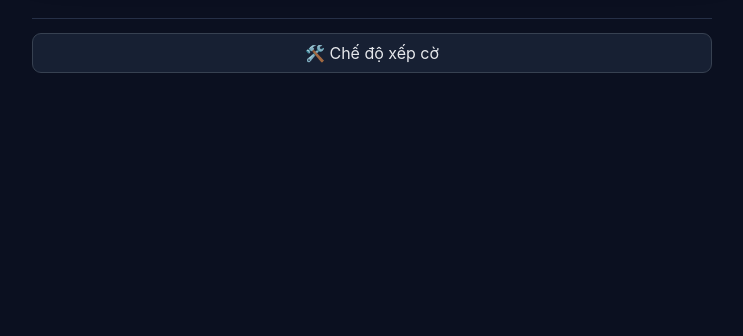
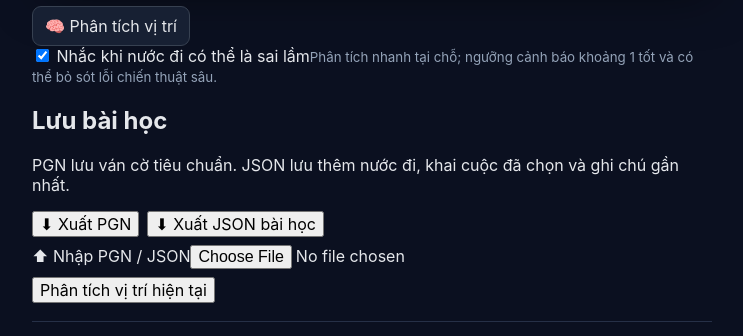
Before and after one commit to ShimeKano/chess-web, a React (Vite) app: page / in a window 1280 px wide. Shown: the part 1023-1359 px from the top of the page, without its empty margins (42-785 px from the left). Before the commit the page ends 1120 px from the top, so only its background shows below. Built offline with nearby package versions, Linux system fonts and the light colour scheme.

Commit message:
Add evaluation bar, move warnings, study export and cleaner navigation

```diff
--- a/src/App.jsx
+++ b/src/App.jsx
@@ -1,6 +1,6 @@
 import React, { useState } from 'react';
 import { Chess } from 'chess.js';
-import { analyse, bestMove } from './services/stockfish';
+import { analyse, bestMove, bestMoveDetailed } from './services/stockfish';
 import './styles.css';
 
 const FILES = ['a','b','c','d','e','f','g','h'];
@@ -123,10 +123,10 @@ function Board({ game, selected, targets, flipped, editorMode, editorSquare, edi
 }
 
 function App(){
-  const [game,setGame]=useState(()=>new Chess()),[selected,setSelected]=useState(null),[targets,setTargets]=useState([]),[status,setStatus]=useState('Chọn màu quân rồi bấm Ván mới.'),[best,setBest]=useState(''),[skill,setSkill]=useState(8),[humanColor,setHumanColor]=useState('w'),[flipped,setFlipped]=useState(false),[thinking,setThinking]=useState(false),[error,setError]=useState(''),[history,setHistory]=useState([new Chess().fen()]),[editorMode,setEditorMode]=useState(false),[editorSquare,setEditorSquare]=useState(null),[pieceChoice,setPieceChoice]=useState('wp'),[fenText,setFenText]=useState(new Chess().fen()),[editorStatus,setEditorStatus]=useState(''),[editorPieces,setEditorPieces]=useState(()=>gameToEditorPieces(new Chess())),[opening,setOpening]=useState('stockfish'),[showOpenings,setShowOpenings]=useState(false);
+  const [game,setGame]=useState(()=>new Chess()),[selected,setSelected]=useState(null),[targets,setTargets]=useState([]),[status,setStatus]=useState('Chọn màu quân rồi bấm Ván mới.'),[best,setBest]=useState(''),[skill,setSkill]=useState(8),[humanColor,setHumanColor]=useState('w'),[flipped,setFlipped]=useState(false),[thinking,setThinking]=useState(false),[error,setError]=useState(''),[history,setHistory]=useState([new Chess().fen()]),[editorMode,setEditorMode]=useState(false),[editorSquare,setEditorSquare]=useState(null),[pieceChoice,setPieceChoice]=useState('wp'),[fenText,setFenText]=useState(new Chess().fen()),[editorStatus,setEditorStatus]=useState(''),[editorPieces,setEditorPieces]=useState(()=>gameToEditorPieces(new Chess())),[opening,setOpening]=useState('stockfish'),[showOpenings,setShowOpenings]=useState(false),[evalCp,setEvalCp]=useState(0),[evalMate,setEvalMate]=useState(null),[feedback,setFeedback]=useState(''),[autoWarn,setAutoWarn]=useState(true),[studyTab,setStudyTab]=useState('play'),[reviewInfo,setReviewInfo]=useState('');
   function resultStatus(g){if(g.isCheckmate())return 'Chiếu hết — '+(g.turn()==='w'?'Đen thắng!':'Trắng thắng!');if(g.isDraw())return 'Ván cờ hòa.';return g.isCheck()?'Chiếu!':'Lượt '+(g.turn()==='w'?'Trắng':'Đen');}
   function pushPosition(g){setGame(g);setFenText(g.fen());setHistory(h=>[...h,g.fen()]);setSelected(null);setTargets([]);setStatus(resultStatus(g));}
-  async function runEngine(g,level=skill){if(g.isGameOver())return g;setThinking(true);setError('');setStatus('Stockfish đang suy nghĩ…');try{let uci=null;try{uci=openingBookMove(g,opening);}catch{uci=null;}if(uci){const check=new Chess(g.fen());const bookMove=check.move({from:uci.slice(0,2),to:uci.slice(2,4),promotion:uci[4]||'q'});if(!bookMove)uci=null;}if(!uci)uci=await bestMove(g.fen(),level,1000);if(!uci||uci==='(none)')throw new Error('Engine không trả về nước đi.');const next=new Chess(g.fen());const move=next.move({from:uci.slice(0,2),to:uci.slice(2,4),promotion:uci[4]||'q'});if(!move)throw new Error('Stockfish trả về nước đi không hợp lệ: '+uci);pushPosition(next);return next;}catch(e){setError('Stockfish chưa sẵn sàng: '+e.message);setStatus('Không thể lấy nước đi từ Stockfish.');return g;}finally{setThinking(false);}}
+  async function runEngine(g,level=skill){if(g.isGameOver())return g;setThinking(true);setError('');setStatus('Stockfish đang suy nghĩ…');try{let uci=null;try{uci=openingBookMove(g,opening);}catch{uci=null;}if(uci){const check=new Chess(g.fen());const bookMove=check.move({from:uci.slice(0,2),to:uci.slice(2,4),promotion:uci[4]||'q'});if(!bookMove)uci=null;}let engineResult=null;if(!uci){engineResult=await bestMoveDetailed(g.fen(),level,1000);uci=engineResult?.move;}if(engineResult){if(Number.isFinite(engineResult.cp))setEvalCp(g.turn()==='w'?engineResult.cp:-engineResult.cp);setEvalMate(engineResult.mate??null);}if(!uci||uci==='(none)')throw new Error('Engine không trả về nước đi.');const next=new Chess(g.fen());const move=next.move({from:uci.slice(0,2),to:uci.slice(2,4),promotion:uci[4]||'q'});if(!move)throw new Error('Stockfish trả về nước đi không hợp lệ: '+uci);pushPosition(next);if(!engineResult){try{const scored=await bestMoveDetailed(next.fen(),20,500);if(Number.isFinite(scored.cp))setEvalCp(next.turn()==='w'?scored.cp:-scored.cp);setEvalMate(scored.mate??null);}catch{}}return next;}catch(e){setError('Stockfish chưa sẵn sàng: '+e.message);setStatus('Không thể lấy nước đi từ Stockfish.');return g;}finally{setThinking(false);}}
   async function newGame(){const g=new Chess();setGame(g);setHistory([g.fen()]);setSelected(null);setTargets([]);setEditorMode(false);setEditorSquare(null);setBest('');setError('');setFenText(g.fen());setFlipped(humanColor==='b');setStatus('Ván mới');if(humanColor==='b'){const after=await runEngine(g,skill);setHistory([after.fen()]);}else setStatus('Lượt Trắng — bạn đi trước.');}
   async function startFromFen(){try{const g=new Chess(fenText.trim());setGame(g);setHistory([g.fen()]);setSelected(null);setTargets([]);setEditorMode(false);setEditorSquare(null);setFlipped(humanColor==='b');setError('');setEditorStatus('Đã bắt đầu từ vị trí FEN.');setStatus(resultStatus(g));if(g.turn()!==humanColor&&!g.isGameOver()){const after=await runEngine(g,skill);setHistory([after.fen()]);}}catch(e){setEditorStatus('FEN không hợp lệ: '+e.message);}}
   async function onSquare(sq){if(thinking)return;setError('');if(editorMode){
@@ -175,10 +175,14 @@ function App(){
     if(!selected){const p=game.get(sq);if(p&&p.color===humanColor){setSelected(sq);setTargets(game.moves({square:sq,verbose:true}).map(m=>m.to));}return;}
     if(selected===sq){setSelected(null);setTargets([]);return;}
     const own=game.get(sq);if(own&&own.color===humanColor){setSelected(sq);setTargets(game.moves({square:sq,verbose:true}).map(m=>m.to));return;}
-    try{const g=new Chess(game.fen());const m=g.move({from:selected,to:sq,promotion:'q'});if(!m){setSelected(null);setTargets([]);return;}pushPosition(g);if(g.isGameOver()){return;}await runEngine(g,skill);}catch{setSelected(null);setTargets([]);}
+    try{const beforeFen=game.fen();const g=new Chess(beforeFen);const m=g.move({from:selected,to:sq,promotion:'q'});if(!m){setSelected(null);setTargets([]);return;}setFeedback('');pushPosition(g);if(g.isGameOver()){return;}if(autoWarn){try{const [beforeEval,afterEval]=await Promise.all([bestMoveDetailed(beforeFen,20,450),bestMoveDetailed(g.fen(),20,450)]);const beforeWhite=Number.isFinite(beforeEval.cp)?(game.turn()==='w'?beforeEval.cp:-beforeEval.cp):0;const afterWhite=Number.isFinite(afterEval.cp)?(g.turn()==='w'?afterEval.cp:-afterEval.cp):beforeWhite;const loss=humanColor==='w'?beforeWhite-afterWhite:afterWhite-beforeWhite;if(loss>=100){const better=beforeEval.pv?.[0]||'';let betterSan='';if(better.length>=4){try{const tmp=new Chess(beforeFen);const bm=tmp.move({from:better.slice(0,2),to:better.slice(2,4),promotion:better[4]||'q'});betterSan=bm?.san||better;}catch{betterSan=better;}}setFeedback('Có thể là sai lầm: đánh giá xấu đi khoảng '+(loss/100).toFixed(1)+' tốt.'+(betterSan?' Nước nên cân nhắc: '+betterSan+'.':'')+' Sau khi đối thủ đi, hãy kiểm tra quân bị đe dọa và các nước chiếu/bắt quân.');}if(Number.isFinite(afterEval.cp))setEvalCp(g.turn()==='w'?afterEval.cp:-afterEval.cp);setEvalMate(afterEval.mate??null);}catch{setFeedback('Chưa phân tích được nước vừa đi; ván cờ vẫn tiếp tục bình thường.');}}await runEngine(g,skill);}catch{setSelected(null);setTargets([]);}
   }
   function undo(){if(thinking)return;if(history.length<2){setStatus('Chưa có nước đi để hoàn tác.');return;}const targetIndex=history.length>=3?history.length-3:history.length-2;const nextHistory=history.slice(0,targetIndex+1),g=new Chess(nextHistory[nextHistory.length-1]);setHistory(nextHistory);setGame(g);setFenText(g.fen());setSelected(null);setTargets([]);setError('');setStatus('Đã hoàn tác. '+resultStatus(g));}
   function analysePosition(){setBest('Đang phân tích…');analyse(game.fen(),12).then(uci=>{if(!uci||uci==='(none)'){setBest('Không có nước đi');return;}const g=new Chess(game.fen());const m=g.move({from:uci.slice(0,2),to:uci.slice(2,4),promotion:uci[4]||'q'});setBest(m?m.san+' ('+uci+')':uci);}).catch(e=>setBest('Phân tích lỗi: '+e.message));}
+  function downloadText(name, text, type='text/plain;charset=utf-8'){const blob=new Blob([text],{type});const url=URL.createObjectURL(blob);const a=document.createElement('a');a.href=url;a.download=name;a.click();URL.revokeObjectURL(url);}
+  function exportPgn(){const pgn=game.pgn({maxWidth:100});downloadText('chess-web-game.pgn',pgn||'[Event "Chess Web"]\\n\\n*','application/x-chess-pgn;charset=utf-8');setReviewInfo('Đã xuất PGN.');}
+  function exportStudyJson(){const moves=game.history({verbose:true}).map((m,i)=>({ply:i+1,color:m.color==='w'?'white':'black',from:m.from,to:m.to,san:m.san,lan:m.from+m.to+(m.promotion||''),captured:m.captured||null,promotion:m.promotion||null}));const data={format:'chess-web-study',version:1,savedAt:new Date().toISOString(),opening:OPENINGS.find(x=>x.id===opening)?.label||'Stockfish tự tính',startFen:new Chess().fen(),currentFen:game.fen(),pgn:game.pgn(),moves,latestEvaluation:{whiteCentipawns:evalCp,mate:evalMate},notes:feedback};downloadText('chess-web-study.json',JSON.stringify(data,null,2),'application/json;charset=utf-8');setReviewInfo('Đã xuất JSON kèm nước đi và ghi chú hiện tại.');}
+  async function importGameFile(file){if(!file)return;try{const raw=await file.text();let g=new Chess();if(file.name.toLowerCase().endsWith('.json')){const data=JSON.parse(raw);if(data.pgn){g.loadPgn(data.pgn);}else if(data.currentFen){g=new Chess(data.currentFen);}else if(Array.isArray(data.moves)){for(const m of data.moves)g.move(m.san||{from:m.from,to:m.to,promotion:m.promotion||'q'});}else throw new Error('JSON không có PGN, FEN hoặc danh sách nước đi.');}else{g.loadPgn(raw);}setGame(g);setHistory([g.fen()]);setFenText(g.fen());setEditorPieces(gameToEditorPieces(g));setSelected(null);setTargets([]);setEditorMode(false);setFeedback('');setEvalCp(0);setEvalMate(null);setStatus('Đã nhập ván cờ — '+resultStatus(g));setReviewInfo('Đã nhập thành công. Bấm “Phân tích vị trí” để xem nước tốt nhất ở thế cờ hiện tại.');setStudyTab('review');}catch(e){setReviewInfo('Không nhập được tệp: '+e.message);}}
   function validateFen(){try{const g=new Chess(fenText.trim());setEditorStatus(g.isCheckmate()?'FEN hợp lệ — vị trí chiếu hết.':g.isDraw()?'FEN hợp lệ — vị trí hòa.':'FEN đọc được và hợp lệ.');}catch(e){setEditorStatus('FEN không hợp lệ: '+e.message);}}
   function applyFen(){try{const g=new Chess(fenText.trim());setGame(g);setEditorPieces(gameToEditorPieces(g));setHistory([g.fen()]);setSelected(null);setTargets([]);setEditorSquare(null);setEditorStatus('Đã áp dụng FEN lên bàn cờ.');setStatus(resultStatus(g));}catch(e){setEditorStatus('FEN không hợp lệ: '+e.message);}}
   function placePiece(){
@@ -214,10 +218,12 @@ function App(){
     setEditorStatus('Đã khôi phục vị trí ban đầu trên bàn xếp cờ.');
   }
   return <main><header><div><h1>♟ Chess Web</h1><p>Chơi cờ vua với Stockfish chạy trực tiếp trên trình duyệt.</p></div></header>
+  <nav className="studyTabs" aria-label="Chế độ"><button className={studyTab==='play'?'active':''} onClick={()=>setStudyTab('play')}>♟ Chơi cờ</button><button className={studyTab==='learn'?'active':''} onClick={()=>setStudyTab('learn')}>📘 Học khai cuộc</button><button className={studyTab==='review'?'active':''} onClick={()=>setStudyTab('review')}>🔎 Xem lại ván</button></nav>
   <section className="gameLayout"><div className="gamePanel"><div className="gameTop"><strong>{status}</strong><div className="topButtons"><button onClick={newGame} disabled={thinking}>🎮 Ván mới</button><button onClick={undo} disabled={thinking}>⏪ Đi lại</button></div></div>
   <div className="settingsRow"><label>Màu của bạn <select value={humanColor} onChange={e=>setHumanColor(e.target.value)}><option value="w">Trắng</option><option value="b">Đen</option></select></label><div className="openingControl"><button className="openingToggle" aria-expanded={showOpenings} onClick={()=>setShowOpenings(v=>!v)}>Khai cuộc: {OPENINGS.find(item=>item.id===opening)?.label || 'Stockfish tự tính'} <span aria-hidden="true">{showOpenings?'▴':'▾'}</span></button>{showOpenings&&<div className="openingMenu" role="group" aria-label="Chọn khai cuộc">{OPENINGS.map(item=><button key={item.id} className={opening===item.id?'openingOption active':'openingOption'} onClick={()=>{setOpening(item.id);setShowOpenings(false);setStatus(item.id==='stockfish'?'Chế độ Stockfish tự tính.':'Đã chọn '+item.label+' — chỉ theo sách khi vị trí phù hợp.');}}>{item.label}{opening===item.id?' ✓':''}</button>)}</div>}</div><label>Độ khó Stockfish: <b>{skill}/20</b><input type="range" min="0" max="20" value={skill} onChange={e=>setSkill(Number(e.target.value))}/></label><button onClick={()=>setFlipped(v=>!v)}>🔄 Lật bàn</button></div>
-  <Board game={game} selected={selected} targets={targets} flipped={flipped} editorMode={editorMode} editorSquare={editorSquare} editorPieces={editorPieces} onSquare={onSquare}/>
-  <div className="controls"><button onClick={analysePosition} disabled={thinking}>🧠 Phân tích vị trí</button><span>{best&&'Nước tốt nhất: '+best}</span></div>{error&&<p className="error">{error}</p>}
+  <div className="evalAndBoard"><div className="evalBar" role="img" aria-label={'Đánh giá: '+(evalCp/100).toFixed(1)}><div className="evalBlack" style={{height:(100-Math.max(0,Math.min(100,50+evalCp/20)))+'%'}}></div><div className="evalWhite" style={{height:Math.max(0,Math.min(100,50+evalCp/20))+'%'}}></div><span className="evalLabel">{evalMate!==null?'M'+Math.abs(evalMate):(evalCp/100>0?'+':'')+(evalCp/100).toFixed(1)}</span></div><Board game={game} selected={selected} targets={targets} flipped={flipped} editorMode={editorMode} editorSquare={editorSquare} editorPieces={editorPieces} onSquare={onSquare}/></div>
+  <div className="controls"><button onClick={analysePosition} disabled={thinking}>🧠 Phân tích vị trí</button><span>{best&&'Nước tốt nhất: '+best}</span></div>{error&&<p className="error">{error}</p>}{feedback&&<div className="moveFeedback" role="status"><strong>⚠️ Gợi ý sau nước đi</strong><p>{feedback}</p><button onClick={()=>setFeedback('')}>Đã hiểu</button></div>}<div className="trainingOptions"><label><input type="checkbox" checked={autoWarn} onChange={e=>setAutoWarn(e.target.checked)}/> Nhắc khi nước đi có thể là sai lầm</label><small>Phân tích nhanh tại chỗ; ngưỡng cảnh báo khoảng 1 tốt và có thể bỏ sót lỗi chiến thuật sâu.</small></div>
+  <section className="studyPanel"><h2>{studyTab==='learn'?'Học khai cuộc':studyTab==='review'?'Lưu và xem lại ván':'Lưu bài học'}</h2>{studyTab==='learn'?<><p>Chọn khai cuộc ở thanh điều khiển phía trên rồi chơi thử. Khi đối thủ đi lệch biến mẫu, hãy dùng “Phân tích vị trí” để tìm nước phù hợp với thế cờ hiện tại.</p><div className="buttonRow"><button onClick={analysePosition} disabled={thinking}>Tìm nước tốt nhất</button><button onClick={()=>setFeedback('Kế hoạch cần đọc theo vị trí hiện tại: kiểm soát trung tâm, phát triển quân nhẹ, đưa vua an toàn và kiểm tra đòn chiến thuật trước mỗi nước.')}>Hiện checklist khai cuộc</button></div>{feedback&&<p>{feedback}</p>}</>:<><p>PGN lưu ván cờ tiêu chuẩn. JSON lưu thêm nước đi, khai cuộc đã chọn và ghi chú gần nhất.</p><div className="buttonRow"><button onClick={exportPgn}>⬇ Xuất PGN</button><button onClick={exportStudyJson}>⬇ Xuất JSON bài học</button><label className="fileImport">⬆ Nhập PGN / JSON<input type="file" accept=".pgn,.json,.txt" onChange={e=>{importGameFile(e.target.files?.[0]);e.target.value='';}}/></label><button onClick={analysePosition} disabled={thinking}>Phân tích vị trí hiện tại</button></div>{reviewInfo&&<p className="reviewInfo">{reviewInfo}</p>}</>}</section>
   <section className="editor"><button className="editorToggle" onClick={()=>{if(!editorMode){setEditorPieces(gameToEditorPieces(game));setFenText(game.fen());setEditorMode(true);setEditorSquare(null);setEditorStatus('Bật chế độ xếp cờ: bấm quân muốn di chuyển rồi bấm ô đích. Chọn quân trong danh sách để đặt mới.');}else{setEditorMode(false);setEditorSquare(null);setEditorStatus('Đã thoát chế độ xếp cờ.');}}}>{editorMode?'↩️ Thoát xếp cờ':'🛠️ Chế độ xếp cờ'}</button>
   {editorMode&&<div className="editorTools"><p>Di chuyển: bấm quân trên bàn cờ rồi bấm ô đích bất kỳ. Nếu ô đích có quân, quân đó sẽ bị thay thế. Muốn đặt quân mới, chọn ô rồi chọn quân bên dưới. Bạn cũng có thể sửa FEN trực tiếp.</p><label>Quân muốn đặt / thay<select value={pieceChoice} onChange={e=>setPieceChoice(e.target.value)}>{PIECES.map(([label,code])=><option key={label} value={code}>{label}</option>)}</select></label><div className="buttonRow"><button onClick={placePiece}>♟ Đặt / thay quân</button><button onClick={clearBoard}>🧹 Xóa hết (FEN)</button><button onClick={resetBoard}>♟ Vị trí ban đầu</button></div><label>FEN của vị trí hiện tại<textarea rows="2" value={fenText} onChange={e=>setFenText(e.target.value)}/></label><div className="buttonRow"><button onClick={validateFen}>🔎 Kiểm tra FEN</button><button onClick={applyFen}>📋 Áp dụng FEN</button><button className="primary" onClick={startFromFen}>▶️ Xếp cờ → Chơi</button></div>{editorStatus&&<p>{editorStatus}</p>}</div>}</section>
   </div></section></main>;
```
